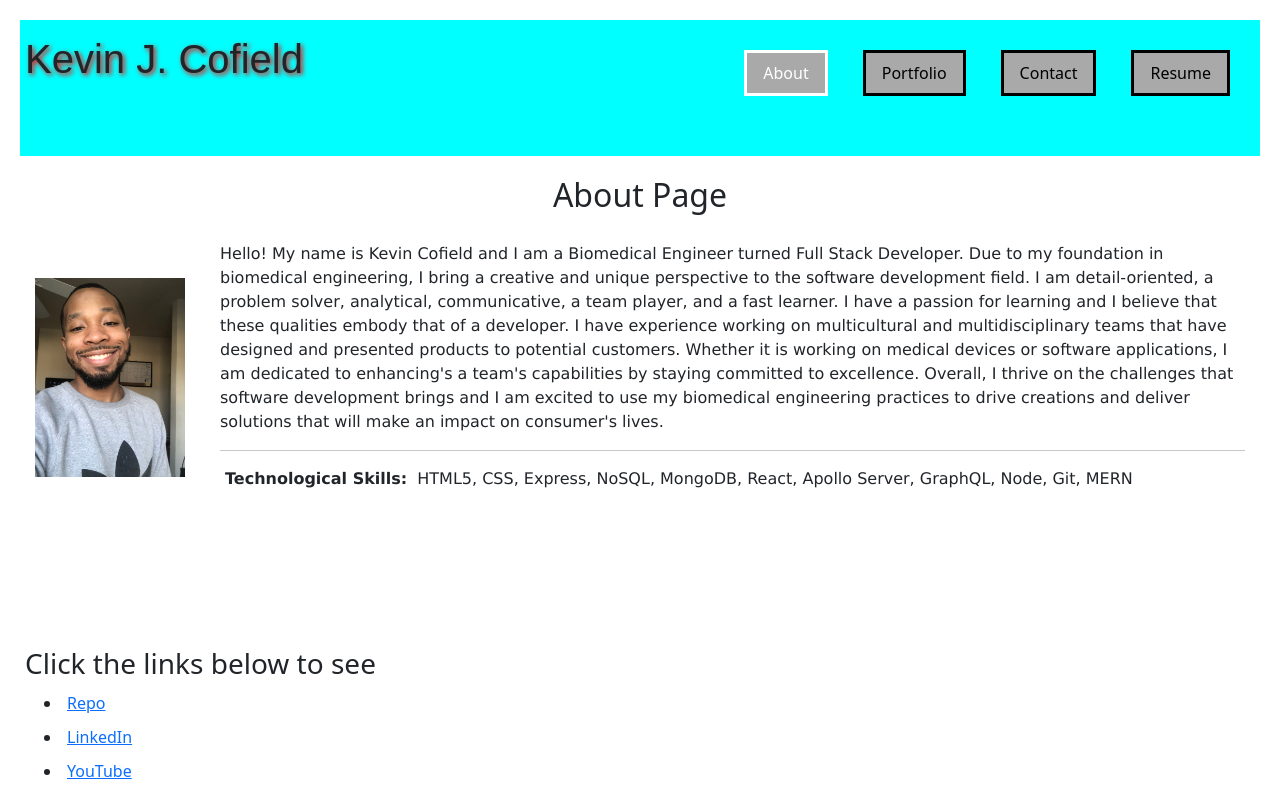
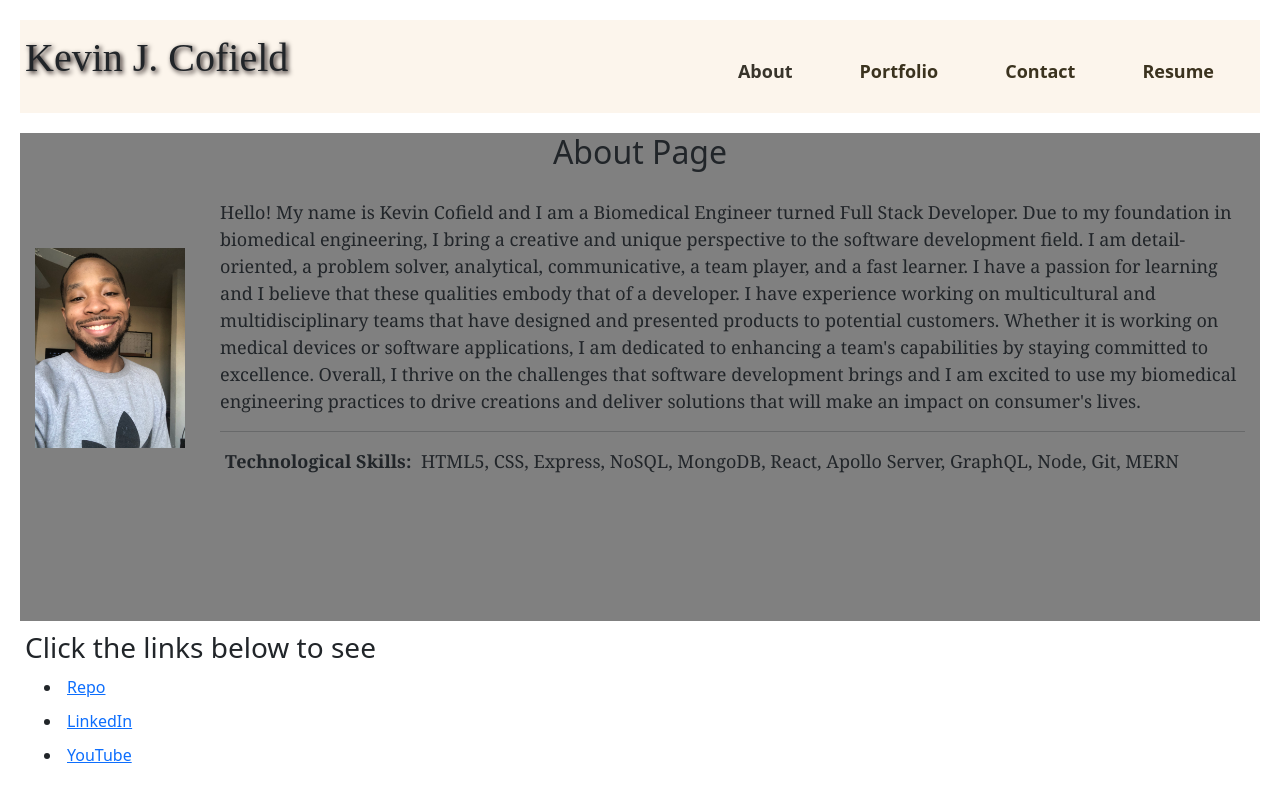
Before and after one commit to Nephew20/React-Portfolio, a React (Create React App) app: page / in a window 1280 px wide. Built offline with nearby package versions, Linux system fonts and the light colour scheme; the HTML template or start-up script is replaced by a standard one.

Commit message:
added some styling to the about section

```diff
--- a/src/components/pages/About.js
+++ b/src/components/pages/About.js
@@ -23,7 +23,7 @@ function About() {
                         Hello! My name is Kevin Cofield and I am a Biomedical Engineer turned Full Stack Developer. Due to my foundation in biomedical engineering, I bring a creative and unique perspective to the software development field.
                         I am detail-oriented, a problem solver, analytical, communicative, a team player, and a fast learner. I have a passion for learning and I believe that these qualities embody that of a developer.
                         I have experience working on multicultural and multidisciplinary teams that have designed and presented products to potential customers.
-                        Whether it is working on medical devices or software applications, I am dedicated to enhancing's a team's capabilities by staying committed to excellence.
+                        Whether it is working on medical devices or software applications, I am dedicated to enhancing a team's capabilities by staying committed to excellence.
                         Overall, I thrive on the challenges that software development brings and I am excited to use my biomedical engineering practices to drive creations and deliver solutions that will make an impact on consumer's lives.
                         <hr></hr>
 
--- a/src/components/pages/Portfolio.js
+++ b/src/components/pages/Portfolio.js
@@ -4,7 +4,7 @@ import TravelDashboard from '../../images/Traveler Dashboard.JPG'
 import Ecommerce from '../../images/Ecommerce Back-End Video.webm'
 import ReadmeGen from '../../images/README Generator Video.webm'
 import NoteTaker from '../../images/NoteTaker.jpg'
-import BookSearchEngine from '../../images/Book-Search Engine'
+import BookSearchEngine from '../../images/Book-Search Engine.JPG'
 import '../../styles/portfolio.css'
 
 function Portfolio() {
--- a/src/styles/about.css
+++ b/src/styles/about.css
@@ -2,6 +2,7 @@
     display: flex;
     flex-direction: column;
     align-items: center;
+    background-color: gray;
 }
 
 .headshot img {
@@ -16,5 +17,7 @@
 .about-info {
     display: flex;
     align-items: flex-start;
-    font-family: 'Lucida Sans', 'Lucida Sans Regular', 'Lucida Grande', 'Lucida Sans Unicode', Geneva, Verdana, sans-serif;
+    font-family: Cambria, Cochin, Georgia, Times, 'Times New Roman', serif;
+    font-size: large
+
 }
--- a/src/styles/nav.css
+++ b/src/styles/nav.css
@@ -2,28 +2,28 @@ header {
     display: flex;
     align-items: center;
     justify-content: space-between;
-    padding-bottom: 50px;
-    background-color: aqua;
+    padding-bottom: 10px;
+    background-color: rgb(252, 245, 236);
     margin-bottom: 20px;
 }
 
 h1 {
-    font-family: Arial, Helvetica, sans-serif;
+    font-family: cursive;
     font-size: 24px;
-    text-shadow: 2px 2px 5px red;
+    text-shadow: 2px 2px 5px rgb(12, 2, 2);
 }
 
 .nav-item a {
-    border: solid;
-    background-color: darkgrey;
     margin-right: 20px;
-    color: black
+    color: rgb(59, 51, 31);
+    font-weight: bold;
+    font-size: large;
 }
 
 .nav-item a:hover{
-    color: green;
+    color: red;
 }
 
 .nav-link.active {
-    color: white !important;
+    color: rgb(56, 52, 43) !important;
 }
```
